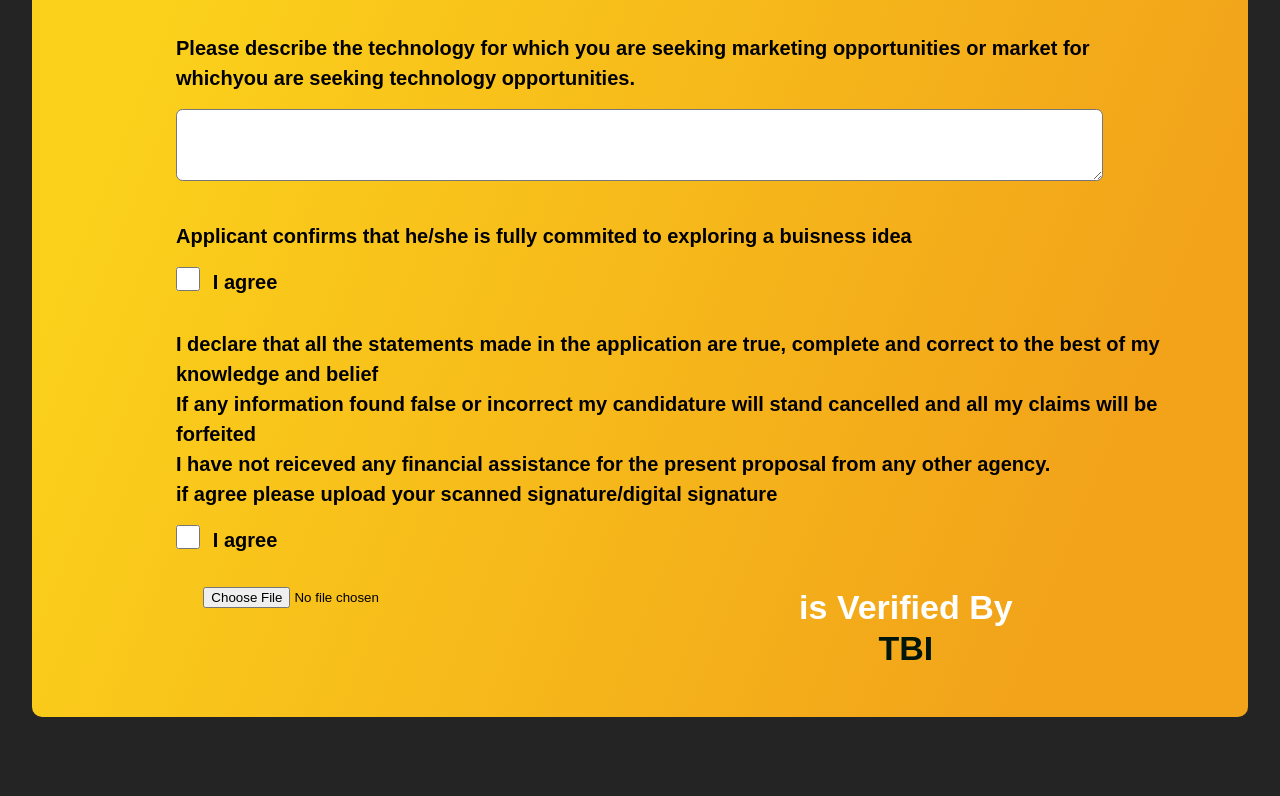
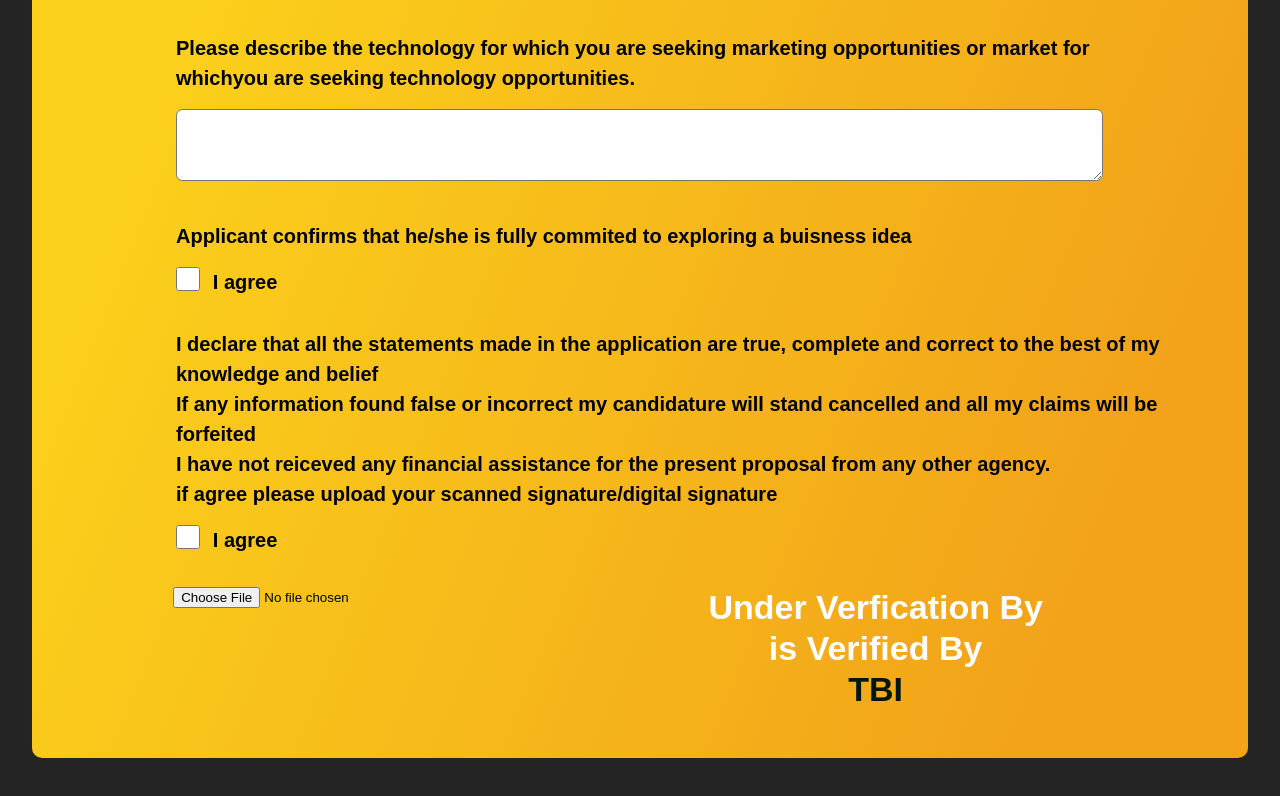
Before and after one commit to ProtoStream-FrontEnd-B/new_FrontEnd, a React (Create React App) app: page /step3 in a window 1280 px wide. Shown: the part 1043-1839 px from the top of the page. Before the commit the page ends 1808 px from the top, so only its background shows below. Built offline with nearby package versions, Linux system fonts and the light colour scheme.

Commit message:
new commit

```diff
--- a/src/app/startups/pages/Form.js
+++ b/src/app/startups/pages/Form.js
@@ -5,7 +5,7 @@ import arrow from "../../../Assets/icons/arrow.svg";
 
 function Form() {
   const [showDropdown, setShowDropdown] = useState(false);
-  const [verified, setverified] = useState(false);
+  const [verified, setverified] = useState(true);
 
 
   const mentors = [
--- a/src/app/startups/pages/Step3.js
+++ b/src/app/startups/pages/Step3.js
@@ -1,7 +1,7 @@
 import React, { useState } from "react";
 import "../css/Step3.css";
 function Step3() {
-    const[isVerified,setisVerified]=useState(false)
+    const[isVerified,setisVerified]=useState(true)
     const[underVeriication,setunderVerfication]=useState(true)
    const showbutton= !underVeriication && !isVerified
 
@@ -137,7 +137,7 @@ function Step3() {
               <div className="form-footer-left" >
              {isVerified &&   <p className="form-footer-left-verify"> Under Verfication By</p>}
              {underVeriication &&  <p className="form-footer-left-verify"> is Verified By</p> }
-                <p className="form-footer-left-tbi">TBI</p>
+              {isVerified &&  <p className="form-footer-left-tbi">TBI</p>}
              {showbutton && <button  type="submit"> Submit</button>}
               </div>
               </div>
```
